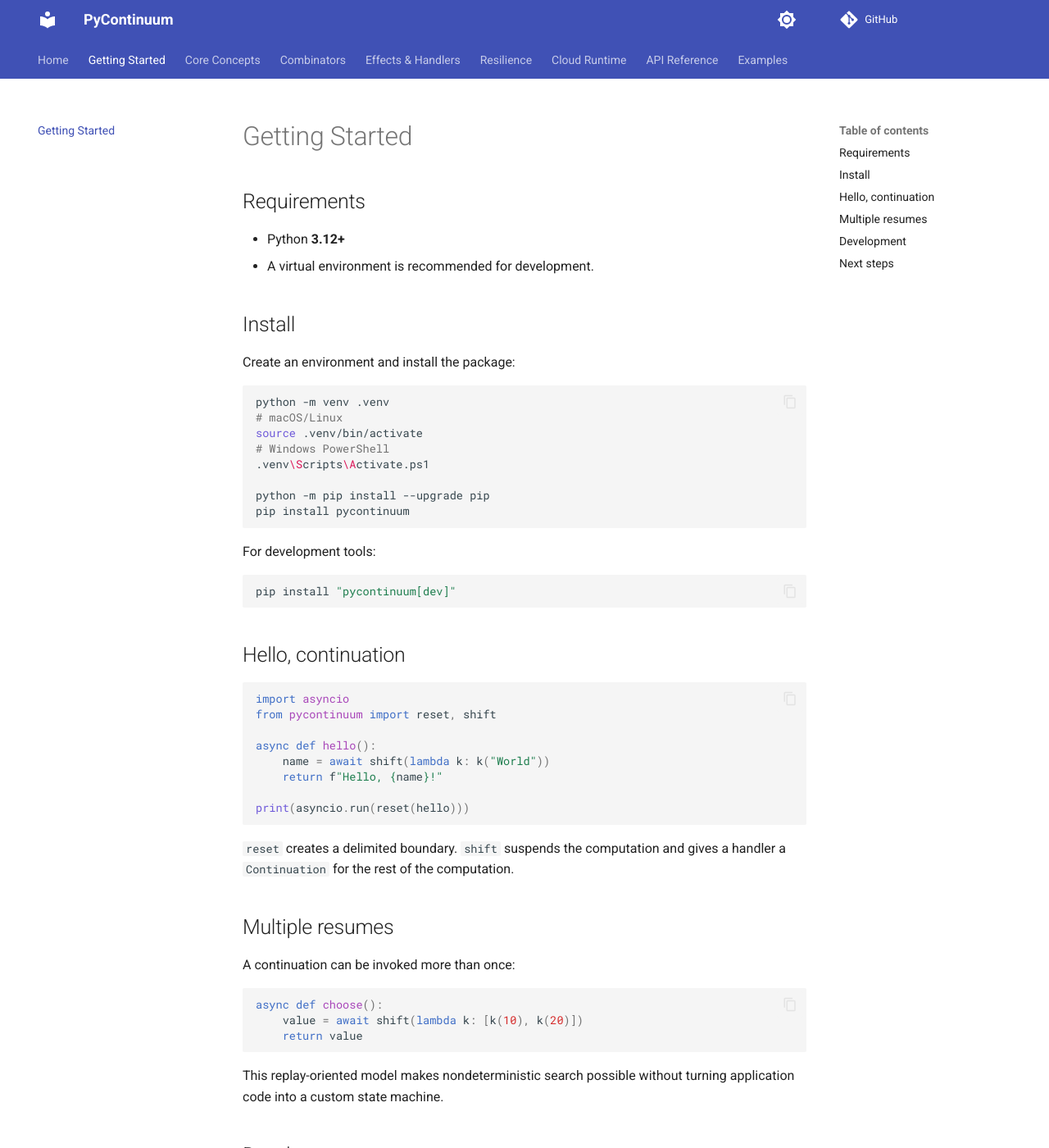
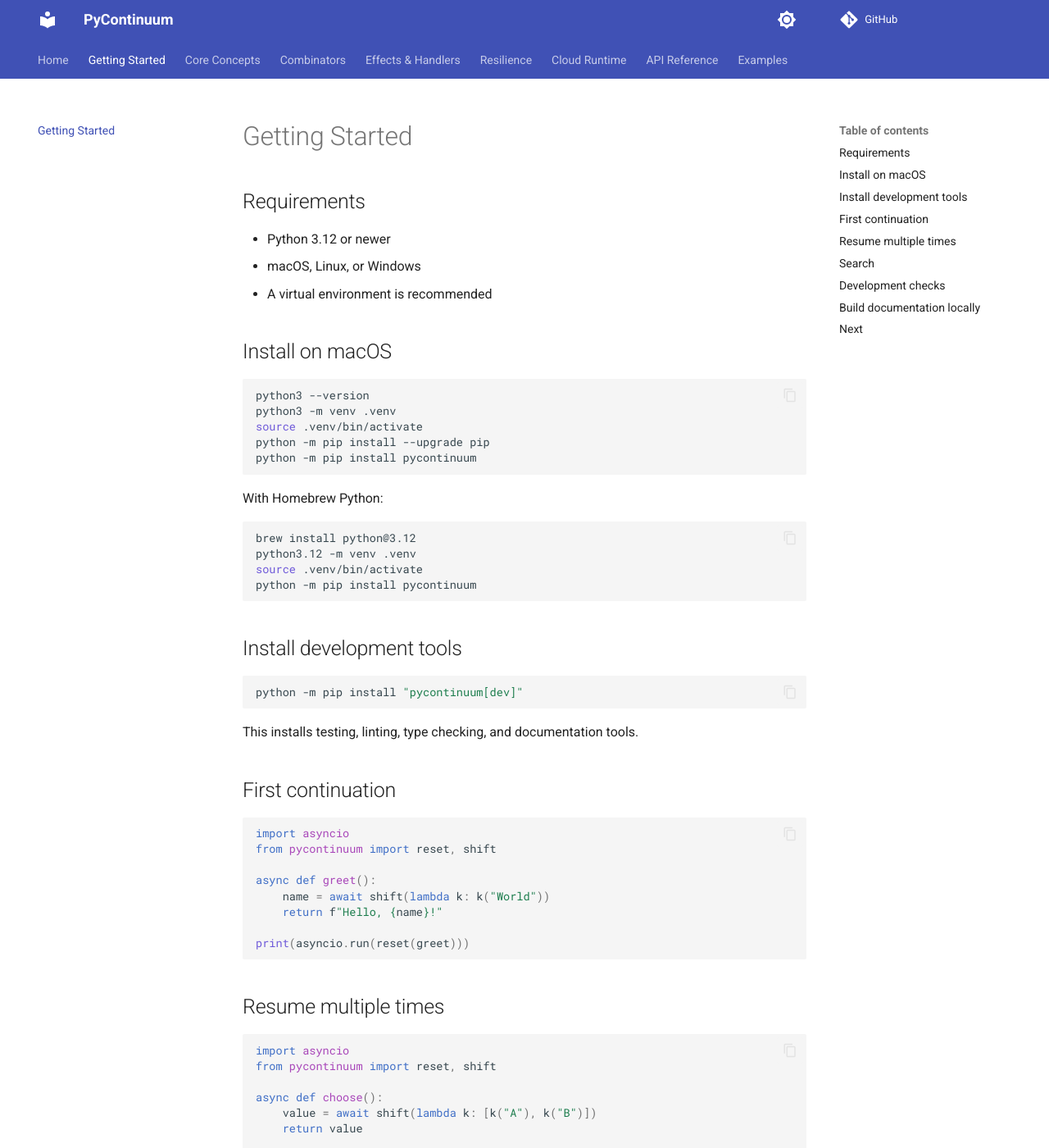
Before and after one commit to HEMU-VERMA/pycontinuum, an MkDocs documentation site: the page built from docs/getting-started.md, in a window 1280 px wide and 1400 px high. Shown: the whole window at 82% size. Built offline with MkDocs 1.6.1 and Material for MkDocs 9.7.7, drawn with Linux system fonts in a browser that asks for light colours; comment, search, counter and statistics services are not loaded; some of the changed text lies outside the part shown.

Commit message:
docs: expand core user documentation

````diff
--- a/docs/getting-started.md
+++ b/docs/getting-started.md
@@ -2,79 +2,97 @@
 
 ## Requirements
 
-- Python **3.12+**
-- A virtual environment is recommended for development.
+- Python 3.12 or newer
+- macOS, Linux, or Windows
+- A virtual environment is recommended
 
-## Install
+## Install on macOS
 
-Create an environment and install the package:
+~~~bash
+python3 --version
+python3 -m venv .venv
+source .venv/bin/activate
+python -m pip install --upgrade pip
+python -m pip install pycontinuum
+~~~
 
-```bash
-python -m venv .venv
-# macOS/Linux
+With Homebrew Python:
+
+~~~bash
+brew install python@3.12
+python3.12 -m venv .venv
 source .venv/bin/activate
-# Windows PowerShell
-.venv\Scripts\Activate.ps1
+python -m pip install pycontinuum
+~~~
 
-python -m pip install --upgrade pip
-pip install pycontinuum
-```
+## Install development tools
 
-For development tools:
+~~~bash
+python -m pip install "pycontinuum[dev]"
+~~~
 
-```bash
-pip install "pycontinuum[dev]"
-```
+This installs testing, linting, type checking, and documentation tools.
 
-## Hello, continuation
+## First continuation
 
-```python
+~~~python
 import asyncio
 from pycontinuum import reset, shift
 
-async def hello():
+async def greet():
     name = await shift(lambda k: k("World"))
     return f"Hello, {name}!"
 
-print(asyncio.run(reset(hello)))
-```
+print(asyncio.run(reset(greet)))
+~~~
 
-`reset` creates a delimited boundary. `shift` suspends the computation and gives a handler a `Continuation` for the rest of the computation.
+## Resume multiple times
 
-## Multiple resumes
+~~~python
+import asyncio
+from pycontinuum import reset, shift
 
-A continuation can be invoked more than once:
+async def choose():
+    value = await shift(lambda k: [k("A"), k("B")])
+    return value
 
-```python
-async def choose():
-    value = await shift(lambda k: [k(10), k(20)])
-    return value
-```
+print(asyncio.run(reset(choose)))
+~~~
 
-This replay-oriented model makes nondeterministic search possible without turning application code into a custom state machine.
+The same continuation is replayed for both values.
 
-## Development
+## Search
 
-Run the same checks used by CI:
+~~~python
+import asyncio
+from pycontinuum import reset, amb, fail
 
-```bash
+async def solve():
+    x = await amb(1, 2, 3, 4, 5)
+    y = await amb(1, 2, 3, 4, 5)
+    if x * y != 6:
+        await fail()
+    return x, y
+
+print(asyncio.run(reset(solve)))
+~~~
+
+## Development checks
+
+~~~bash
 ruff check .
-mypy --strict src
+mypy src
 pytest
-```
+~~~
 
-Build the documentation locally:
+## Build documentation locally
 
-```bash
+~~~bash
 mkdocs serve
-```
+~~~
 
-Then open the local address printed by MkDocs.
+Then open the local URL printed by MkDocs.
 
-## Next steps
+## Next
 
-1. Read [Core Concepts](core-concepts.md).
-2. Try [Combinators](combinators.md).
-3. Learn about [Effects & Handlers](effects.md).
-4. Review [Resilience](resilience.md).
-5. Browse the [API Reference](api-reference/core.md).
+Continue with [Core Concepts](core-concepts.md), then [Combinators](combinators.md), [Effects & Handlers](effects.md), and [Resilience](resilience.md).
````
